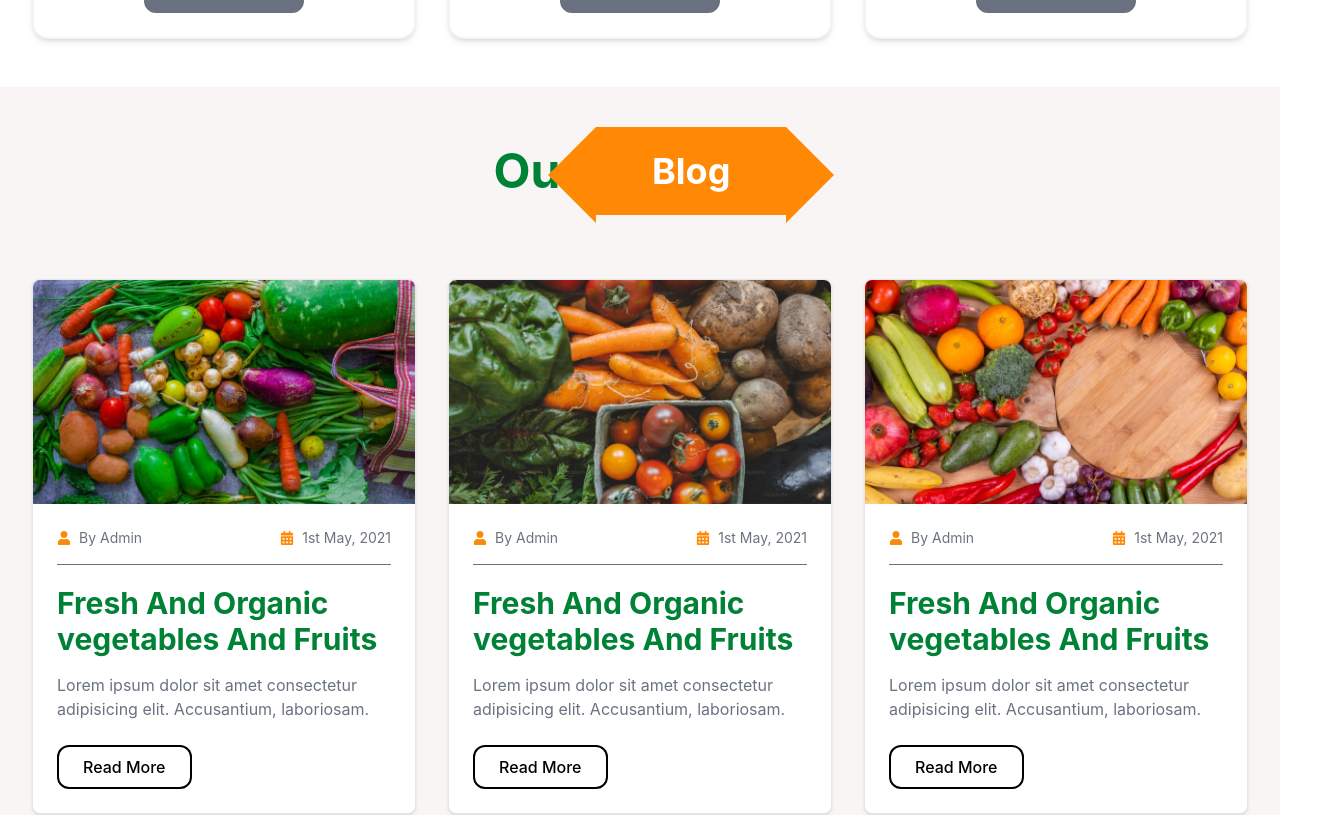
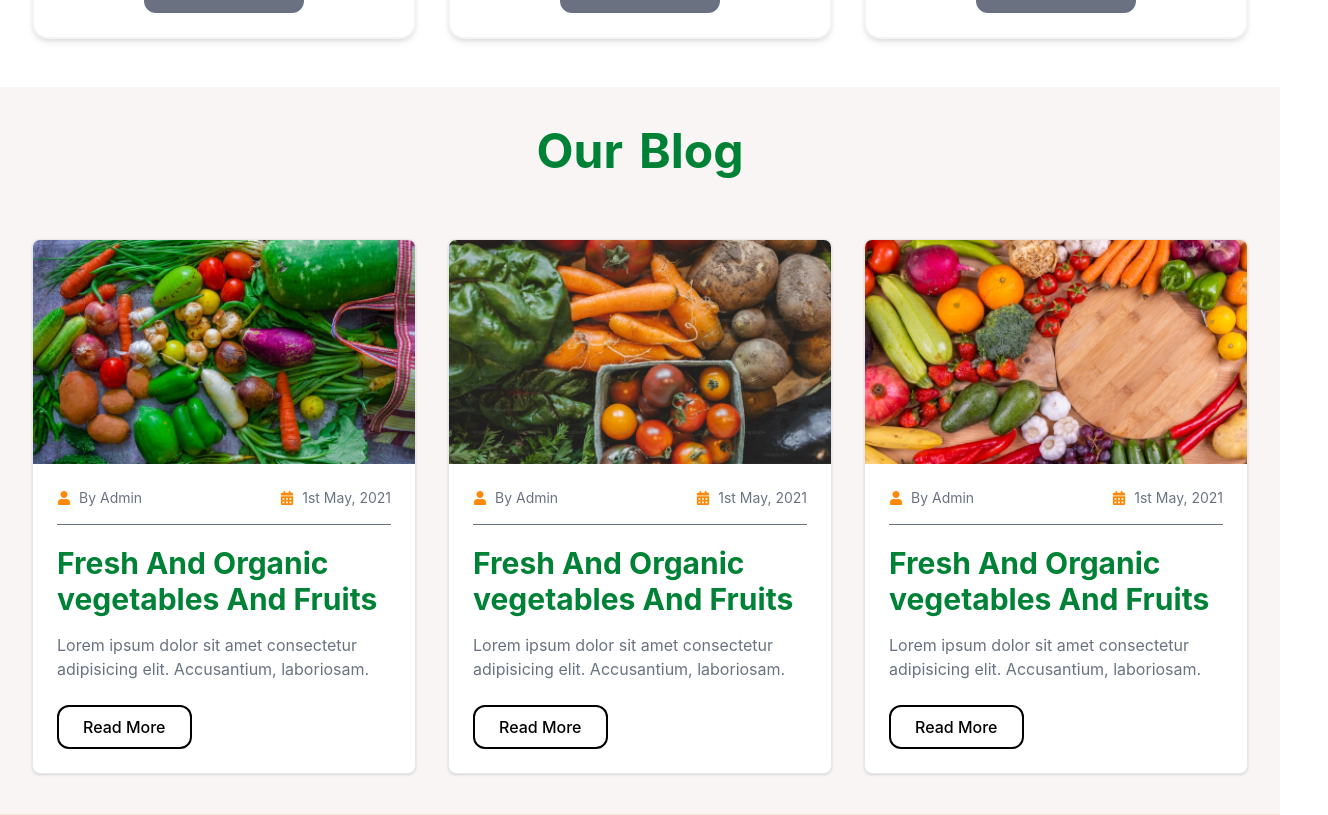
Before and after one commit to Sriramarjun2007/grocery-shop, a React (Vite) app in the folder grocery/: page / in a window 1280 px wide. Shown: the part 2897-3712 px from the top of the page, 1328 px wide, since content can reach past the window. Built offline with nearby package versions, Linux system fonts and the light colour scheme.

Commit message:
blog update

```diff
--- a/grocery/src/component/Blog.jsx
+++ b/grocery/src/component/Blog.jsx
@@ -30,7 +30,7 @@
           Our
         </h2>
 
-        <div className="relative bg-orange-400 text-white px-8 sm:px-12 md:px-14 py-4 sm:py-5 md:py-6 text-2xl sm:text-3xl md:text-4xl font-bold">
+        <div className="text-3xl sm:text-4xl md:text-5xl font-bold text-green-700">
           Blog
 
           {/* Left Triangle */}
```
